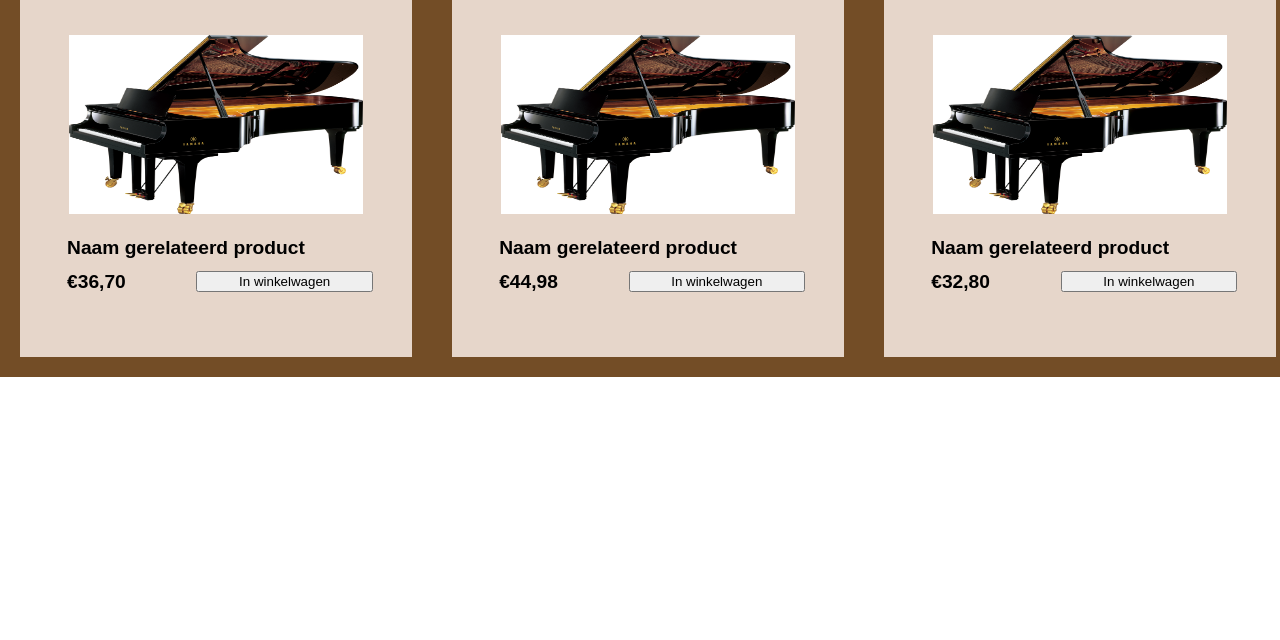
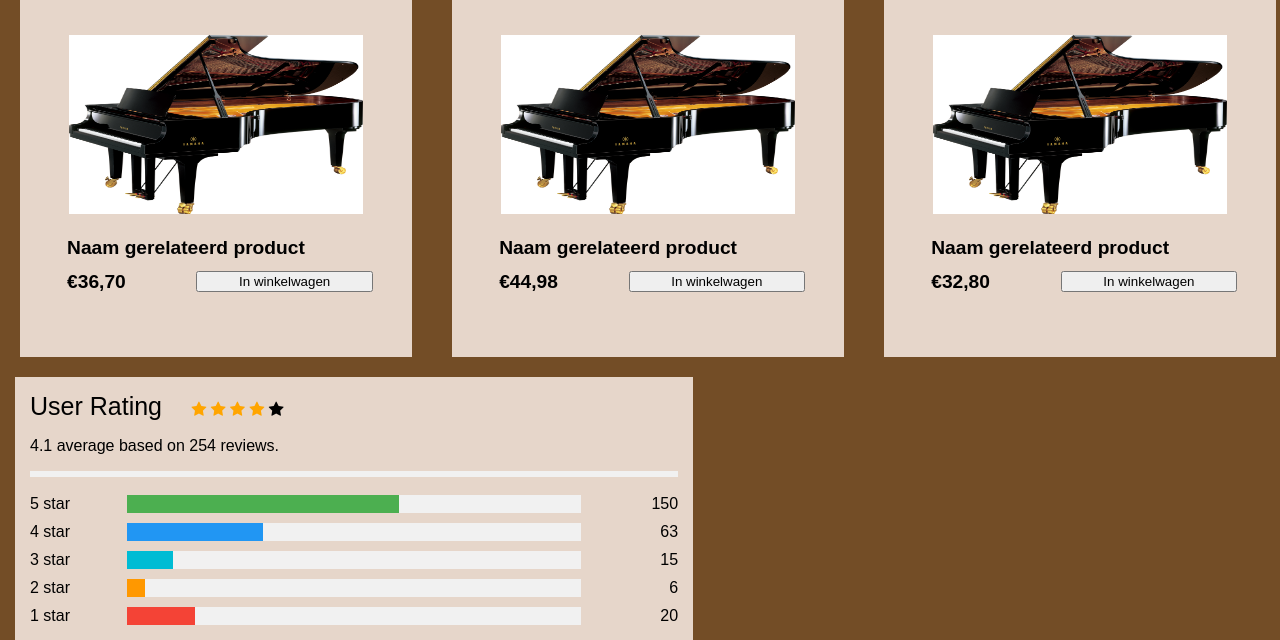
Before and after one commit to LotusterHaar/3A-Webshop, a PHP site: page /productpage.html in a window 1280 px wide; the page is wider, and only the part inside the window is pictured. Shown: the part 937-1577 px from the top of that part. Before the commit the page ends 1314 px from the top of that part, so only its background shows below. Run offline with PHP 8.4, Linux system fonts and the light colour scheme.

Commit message:
UserRating toegevoegd

```diff
--- a/productpage.html
+++ b/productpage.html
@@ -14,6 +14,7 @@ File: styles CSS
     <title>Music WebShop</title>
     <link rel="stylesheet" type="text/css" href="styles.css"/>
     <link rel="stylesheet" type="text/css" href="stylesProductPage.css"/>
+    <link rel="stylesheet" href="https://cdnjs.cloudflare.com/ajax/libs/font-awesome/4.7.0/css/font-awesome.min.css">
 </head>
 <body>
 <div class="wrapper">
@@ -148,6 +149,78 @@ File: styles CSS
                     </div>
                 </div>
             </div>
+
+            <div id="userRatings">
+
+            <span class="heading">User Rating</span>
+            <span class="fa fa-star checked"></span>
+            <span class="fa fa-star checked"></span>
+            <span class="fa fa-star checked"></span>
+            <span class="fa fa-star checked"></span>
+            <span class="fa fa-star"></span>
+            <p>4.1 average based on 254 reviews.</p>
+            <hr style="border:3px solid #f1f1f1">
+
+            <div class="rowUserRating">
+                <div class="side">
+                    <div>5 star</div>
+                </div>
+                <div class="middle">
+                    <div class="bar-container">
+                        <div class="bar-5"></div>
+                    </div>
+                </div>
+                <div class="side right">
+                    <div>150</div>
+                </div>
+                <div class="side">
+                    <div>4 star</div>
+                </div>
+                <div class="middle">
+                    <div class="bar-container">
+                        <div class="bar-4"></div>
+                    </div>
+                </div>
+                <div class="side right">
+                    <div>63</div>
+                </div>
+                <div class="side">
+                    <div>3 star</div>
+                </div>
+                <div class="middle">
+                    <div class="bar-container">
+                        <div class="bar-3"></div>
+                    </div>
+                </div>
+                <div class="side right">
+                    <div>15</div>
+                </div>
+                <div class="side">
+                    <div>2 star</div>
+                </div>
+                <div class="middle">
+                    <div class="bar-container">
+                        <div class="bar-2"></div>
+                    </div>
+                </div>
+                <div class="side right">
+                    <div>6</div>
+                </div>
+                <div class="side">
+                    <div>1 star</div>
+                </div>
+                <div class="middle">
+                    <div class="bar-container">
+                        <div class="bar-1"></div>
+                    </div>
+                </div>
+                <div class="side right">
+                    <div>20</div>
+                </div>
+            </div>
+
+            </div>
+
         </main>
     </div>
     <div class="advertisementwrapper">
--- a/shoppingcartpage.html
+++ b/shoppingcartpage.html
@@ -87,7 +87,7 @@ File: styles shoppingcart CSS
         <main class="flex-columnContainer">
             <div class="tablecontainer">
             <div class="buttonRow">
-                <button class="buttonShopMore onclick="goBack()>Winkelwagen</button>
+                <button class="buttonShopMore onclick="goBack()>Verder winkelen</button>
                 <script>
                     function goBack() {
                         window.history.back();
--- a/stylesProductPage.css
+++ b/stylesProductPage.css
@@ -4,6 +4,10 @@ Author: Jan Willem Lenting, Lotus ter Haar
 Bronnen: https://www.thesitewizard.com/css/rectangular-box-border.shtml
 https://www.w3.org/Style/Examples/007/center.en.html
 http://nl.learnlayout.com/inline-block.html
+https://codepen.io/jamesbarnett/pen/vlpkh
+https://codemyui.com/pure-css-star-rating-snippet/
+https://codepen.io/magnus16/pen/buGiB
+https://codepen.io/Creaticode/pen/ijExL
 File: style for the product page CSS
 ==========================
 */
@@ -86,3 +90,73 @@ form {
     margin-right: 10%;
     float: right;
 }
+
+#userRatings{
+    width: 50%;
+    padding: 15px;
+    margin-left: 15px;
+    background-color: #e6d6ca;
+}
+
+.heading {
+    font-size: 25px;
+    margin-right: 25px;
+}
+
+.fa {
+    font-size: 25px;
+}
+
+.checked {
+    color: orange;
+}
+
+/* Three column layout */
+.side {
+    float: left;
+    width: 15%;
+    margin-top:10px;
+}
+
+.middle {
+    margin-top:10px;
+    float: left;
+    width: 70%;
+}
+
+/* Place text to the right */
+.right {
+    text-align: right;
+}
+
+/* Clear floats after the columns */
+.rowUserRating:after {
+    content: "";
+    display: table;
+    clear: both;
+}
+
+/* The bar container */
+.bar-container {
+    width: 100%;
+    background-color: #f1f1f1;
+    text-align: center;
+    color: white;
+}
+
+/* Individual bars */
+.bar-5 {width: 60%; height: 18px; background-color: #4CAF50;}
+.bar-4 {width: 30%; height: 18px; background-color: #2196F3;}
+.bar-3 {width: 10%; height: 18px; background-color: #00bcd4;}
+.bar-2 {width: 4%; height: 18px; background-color: #ff9800;}
+.bar-1 {width: 15%; height: 18px; background-color: #f44336;}
+
+/* Responsive layout - make the columns stack on top of each other instead of next to each other */
+@media (max-width: 400px) {
+    .side, .middle {
+        width: 100%;
+    }
+    .right {
+        display: none;
+    }
+}
```
